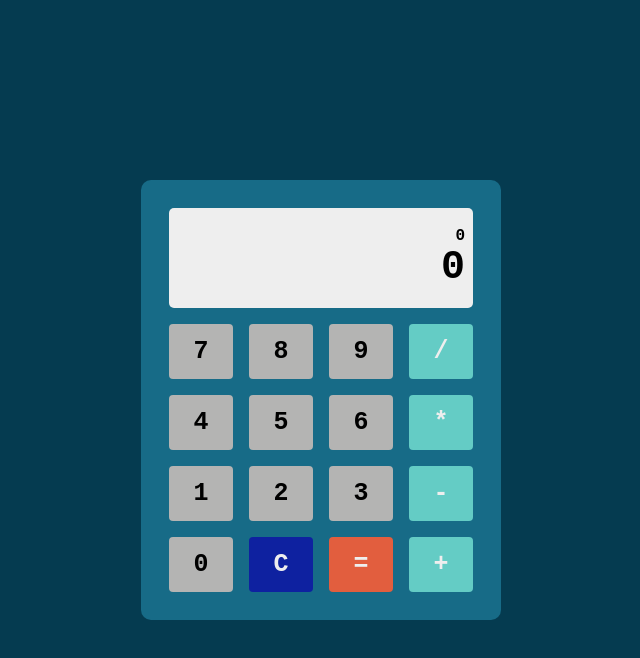
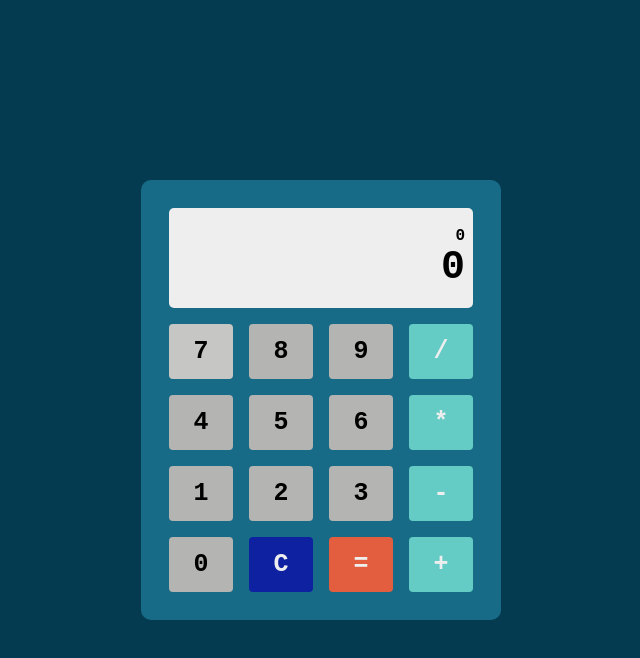
Before and after one commit to rztypi/calculator, a plain HTML site: page index.html in a window 1280 px wide. In both pictures the pointer is over the button 520 px from the left and 351 px from the top of the page. Shown: the whole page, without its empty margins (319-959 px from the left). Drawn offline with Linux system fonts and the light colour scheme.

Commit message:
Add styles to button hover and active state

```diff
--- a/style.css
+++ b/style.css
@@ -72,6 +72,14 @@ button {
     font-size: 25px;
 }
 
+button:hover {
+    filter: brightness(110%);
+}
+
+button:active {
+    filter: brightness(90%);
+}
+
 .number-btn {
     background-color: #B4B4B3;
     color: #000000;
```
